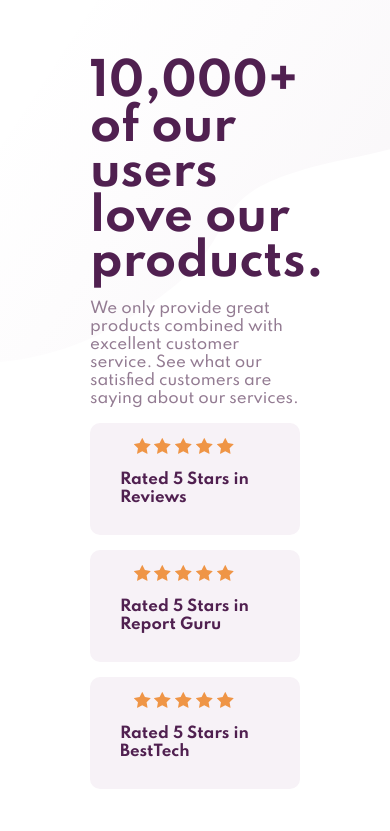
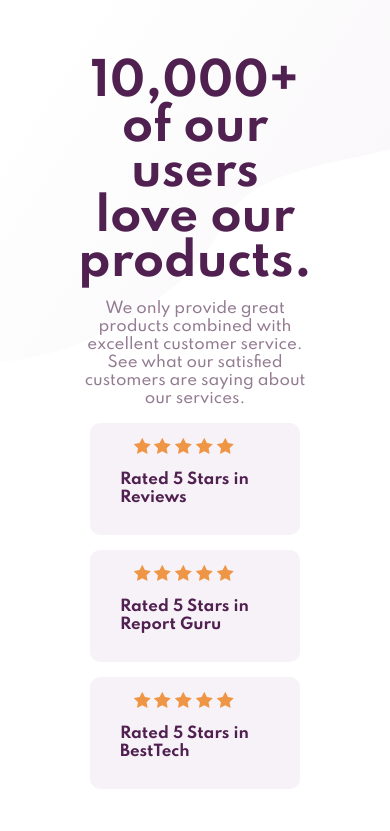
Before and after one commit to akifunal/Web-Challenges, a plain HTML site: page social-proof-section-master/index.html in a window 390 px wide. Shown: the top 831 px of the page. Drawn offline with Linux system fonts and the light colour scheme.

Commit message:
hero text alignment

```diff
--- a/social-proof-section-master/style.css
+++ b/social-proof-section-master/style.css
@@ -202,7 +202,11 @@ body {
 
 @media (max-width: 914px) {
   .row {
-    display: block;
+    flex-direction: column;
+  }
+
+  .hero {
+    text-align: center;
   }
 
   .rated-cards {
```
